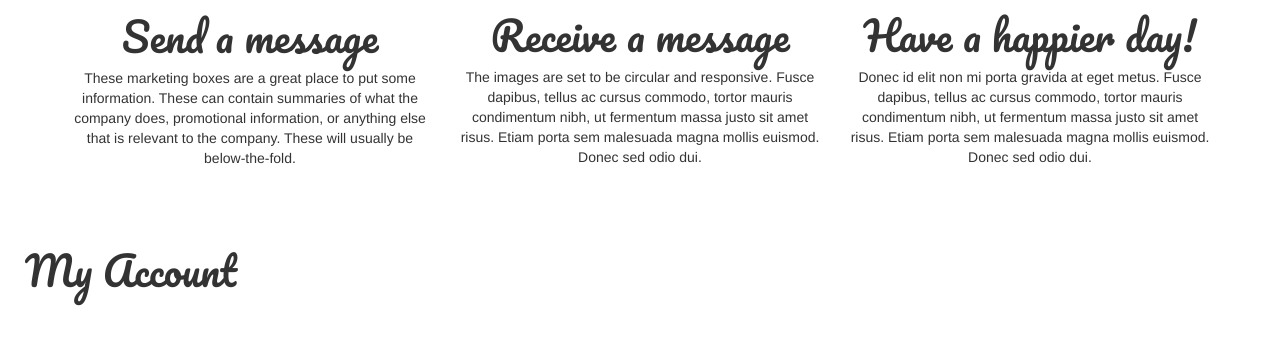
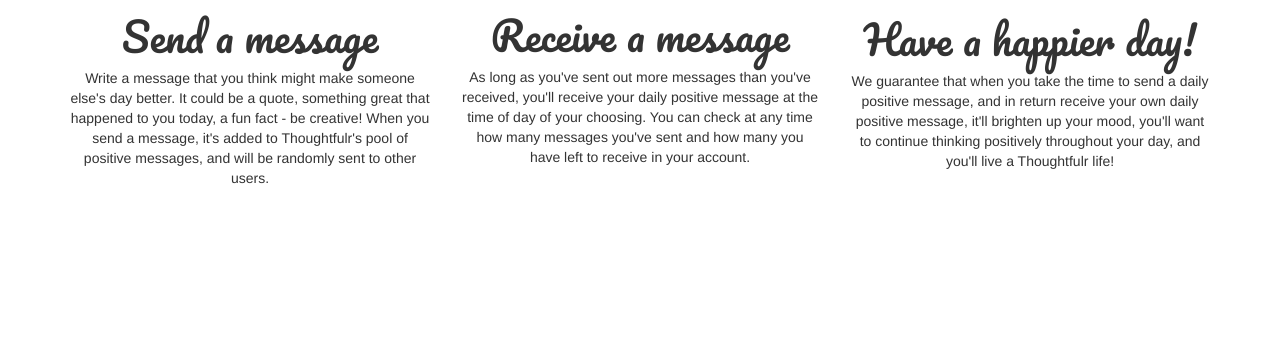
Before and after one commit to kristenlk/thoughtfulr-app, a plain HTML site: page index.html in a window 1280 px wide. Shown: the part 953-1311 px from the top of the page. After the commit the page ends 1151 px from the top, so only its background shows below. Drawn offline with nearby package versions, Linux system fonts and the light colour scheme.

Commit message:
Adds copy to homepage.

```diff
--- a/index.html
+++ b/index.html
@@ -39,17 +39,17 @@
           <div class="col-sm-4">
             <img class="img-responsive img-center center-block" src="assets/img/pencil.png" alt="">
             <h2>Send a message</h2>
-            <p>These marketing boxes are a great place to put some information. These can contain summaries of what the company does, promotional information, or anything else that is relevant to the company. These will usually be below-the-fold.</p>
+            <p>Write a message that you think might make someone else's day better. It could be a quote, something great that happened to you today, a fun fact - be creative! When you send a message, it's added to Thoughtfulr's pool of positive messages, and will be randomly sent to other users.</p>
           </div>
           <div class="col-sm-4">
             <img class="img-responsive img-center center-block" src="assets/img/envelope.png" alt="">
             <h2>Receive a message</h2>
-            <p>The images are set to be circular and responsive. Fusce dapibus, tellus ac cursus commodo, tortor mauris condimentum nibh, ut fermentum massa justo sit amet risus. Etiam porta sem malesuada magna mollis euismod. Donec sed odio dui.</p>
+            <p>As long as you've sent out more messages than you've received, you'll receive your daily positive message at the time of day of your choosing. You can check at any time how many messages you've sent and how many you have left to receive in your account.</p>
           </div>
           <div class="col-sm-4">
             <img class="img-responsive img-center center-block" src="assets/img/heart.png" alt="">
             <h2>Have a happier day!</h2>
-            <p>Donec id elit non mi porta gravida at eget metus. Fusce dapibus, tellus ac cursus commodo, tortor mauris condimentum nibh, ut fermentum massa justo sit amet risus. Etiam porta sem malesuada magna mollis euismod. Donec sed odio dui.</p>
+            <p>We guarantee that when you take the time to send a daily positive message, and in return receive your own daily positive message, it'll brighten up your mood, you'll want to continue thinking positively throughout your day, and you'll live a Thoughtfulr life!</p>
           </div>
         </div>
       </div>
@@ -244,11 +244,11 @@
 
 
     <!-- USER ACCOUNT -->
-    <div class="user-account row">
+    <div class="user-account row hide">
       <div class="col-lg-8">
         <h2>My Account</h2>
       <!-- USER ACCOUNT NAVBAR -->
-        <div class="span3 bs-docs-sidebar hide col-md-4" id="my-account-nav">
+        <div class="span3 bs-docs-sidebar col-md-4" id="my-account-nav">
           <ul class="nav nav-list bs-docs-sidenav affix-top">
             <li class="active" id="acct-received-messages"><a href="#receivedmessages"> Received Messages<span class="glyphicon glyphicon-chevron-right"></span></a></li>
             <li class="" id="acct-sent-messages"><a href="#sentmessages"> Sent Messages<span class="glyphicon glyphicon-chevron-right"></span></a></li>
```
Also changed, not shown: assets/img/heart.png.
